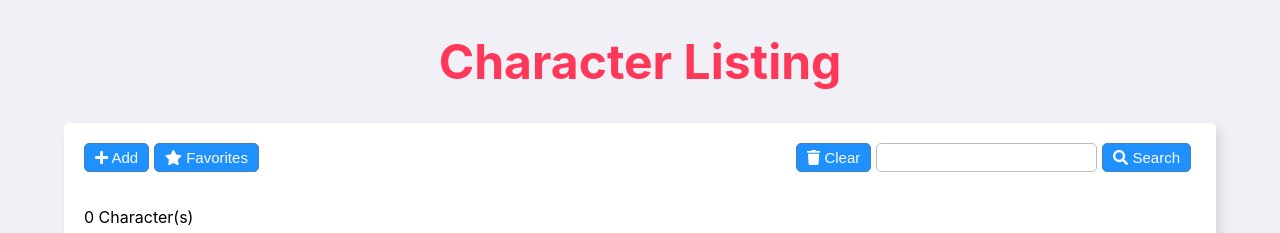
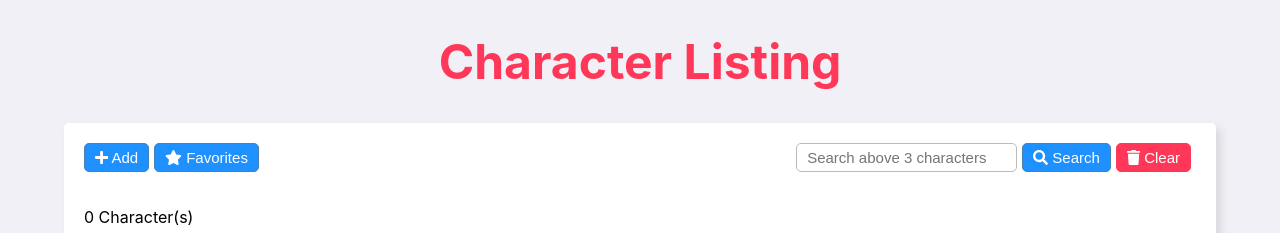
Before and after one commit to thiegobarros/test-meliuz, a React (Create React App) app: page / in a window 1280 px wide. Shown: the top 233 px of the page. Built offline with nearby package versions, Linux system fonts and the light colour scheme; no server answers.

Commit message:
Zerando pesquisa com o botão de limpar pesquisa.

```diff
--- a/src/actions/data/index.js
+++ b/src/actions/data/index.js
@@ -32,3 +32,9 @@ export const filter = elem => {
         payload: elem
     };
 };
+
+export const clear = () => {
+    return {
+        type: 'clear'
+    };
+};
--- a/src/pages/Home/index.js
+++ b/src/pages/Home/index.js
@@ -7,7 +7,8 @@ import {
     StyledButton,
     StyledInput,
     StyledSelect,
-    Styledlabel
+    Styledlabel,
+    StyledClearButton
 } from './styles';
 import Body from '../../components/Body';
 import Card from '../../components/Card';
@@ -17,7 +18,8 @@ import { connect } from "react-redux";
 import {
   get,
   add,
-  filter
+  filter,
+  clear
 } from "../../actions/data";
 import {
   set,
@@ -93,6 +95,7 @@ class Home extends Component {
 
   clear = () => {
     this.props.search(false);
+    this.props.clear();
     let searchField = document.getElementById("search");
     searchField.value = "";
   }
@@ -111,10 +114,10 @@ class Home extends Component {
       <Body>
         <Title>Character Listing</Title>
         <Card>
-          <StyledButton onClick={this.toggleState}>
+          <StyledButton title="Add a Character" onClick={this.toggleState}>
             <i className="fas fa-plus"></i> Add
           </StyledButton>
-          <StyledButton onClick={this.viewFav}>
+          <StyledButton title="Filter the Favorites" onClick={this.viewFav}>
           <i className="fas fa-star"></i> Favorites
           </StyledButton>
           {this.state.isModalOpen && (
@@ -144,13 +147,13 @@ class Home extends Component {
             </Modal>
           )}
           <StyledDivSearch>
-            <StyledButton onClick={this.clear}>
-              <i className="fas fa-trash"></i> Clear
-            </StyledButton>
-            <StyledInputSearch id="search" onChange={this.filterData}></StyledInputSearch>
-            <StyledButton onClick={this.search}>
+            <StyledInputSearch id="search" onChange={this.filterData} placeholder="Search above 3 characters"></StyledInputSearch>
+            <StyledButton title="Search in Table" onClick={this.search}>
               <i className="fas fa-search"></i> Search
             </StyledButton>
+            <StyledClearButton title="Clear Search" onClick={this.clear}>
+              <i className="fas fa-trash"></i> Clear
+            </StyledClearButton>
           </StyledDivSearch>
           <Table titles={titles}></Table>
         </Card>
@@ -173,7 +176,8 @@ const mapDispatchToProps = () => {
     add,
     setFavorites: set,
     search,
-    filter
+    filter,
+    clear
   }
 }
 
--- a/src/pages/Home/styles.js
+++ b/src/pages/Home/styles.js
@@ -62,3 +62,18 @@ export const Styledlabel = styled.label`
     font-weight: 600;
     margin: 3px 0;
 `;
+
+export const StyledClearButton = styled.button`
+    cursor: pointer;
+    background-color: #ff3859;
+    color: white;
+    font-size: 15px;
+    border-radius: 5px;
+    padding: 5px 10px;
+    border: 1px solid #ff3859;
+    outline: none;
+    margin-right: 5px;
+    :hover{
+        background-color: #e11;
+    }
+`;
--- a/src/reducers/data.js
+++ b/src/reducers/data.js
@@ -24,6 +24,12 @@ const dataReducer = (state = [], action) => {
                 return item;
             });
             return [...filtered];
+        case "clear":
+            let cleaned = state.map(item => {
+                item.filtered = false;
+                return item;
+            });
+            return [...cleaned];
         default:
             return state;
     }
```
Also changed, not shown: 1 other file (tests, documents, lock files or other folders).
